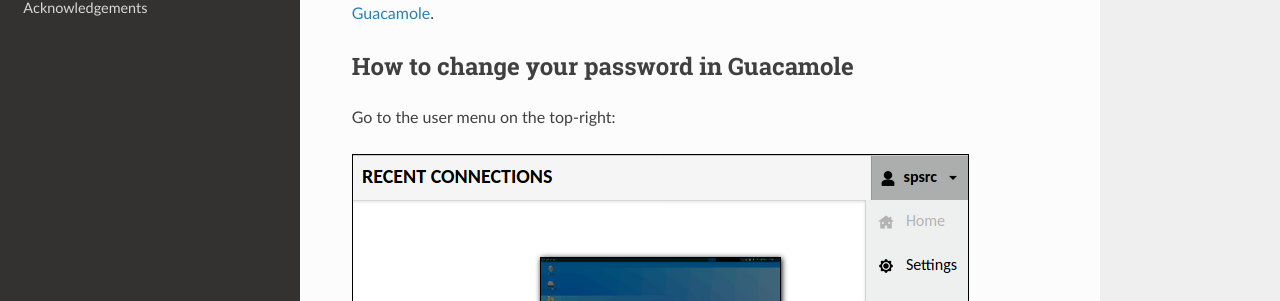
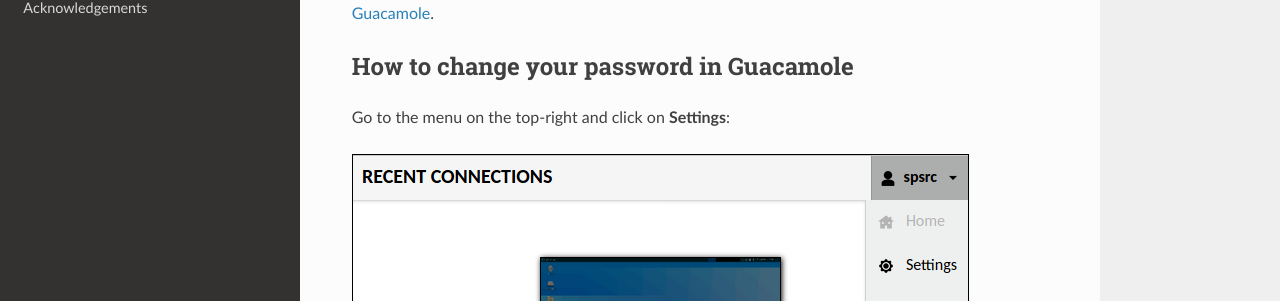
Before and after one commit to espsrc/spsrc_user_docs, an MkDocs documentation site: the page built from docs/howto.md, in a window 1280 px wide and 900 px high. Shown: the part 291-592 px from the top of the window. Built offline with MkDocs 1.6.1, drawn with Linux system fonts in a browser that asks for light colours; nearby versions of some CDN libraries.

Commit message:
Update howto.md

```diff
--- a/docs/howto.md
+++ b/docs/howto.md
@@ -9,7 +9,7 @@ When a project requires access to a remote desktop we preconfigure virtual machi
 
 ## How to change your password in Guacamole
 
-Go to the user menu on the top-right:
+Go to the menu on the top-right and click on **Settings**:
 
 ![](images/guac-menu-user.png)
 
```
